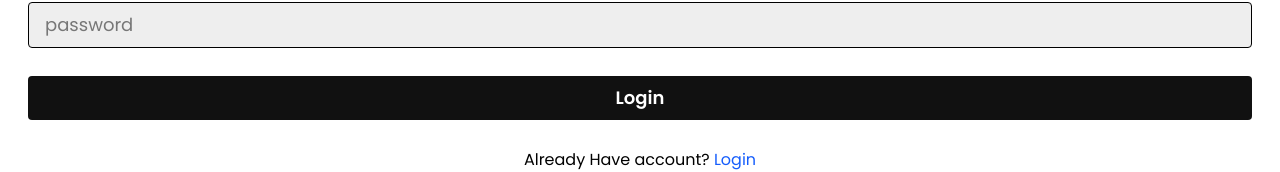
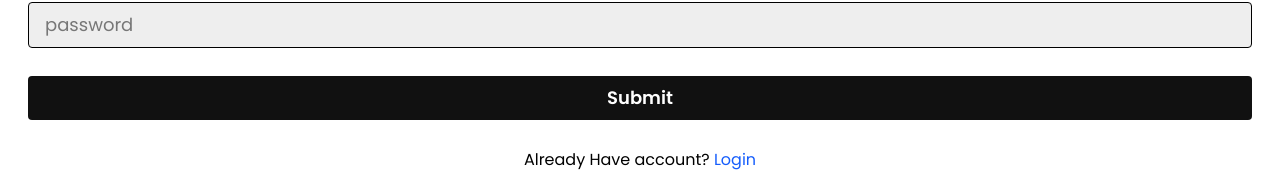
Before and after one commit to Anshuman1s/RideOn, a React (Vite) app in the folder Frontend/: page /captain-signup in a window 1280 px wide. Shown: the part 366-538 px from the top of the page. Built offline with nearby package versions, Linux system fonts and the light colour scheme.

Commit message:
Signup done

```diff
--- a/Frontend/src/pages/CaptainSignup.jsx
+++ b/Frontend/src/pages/CaptainSignup.jsx
@@ -20,7 +20,7 @@ const CaptainSignup = () => {
             email:email,
             password:password
           })
-          console.log(UserData);
+
 
 
           setFirstName('');
@@ -70,8 +70,8 @@ const CaptainSignup = () => {
         }}
         type="password"
         placeholder='password'/>
-        <button className='bg-[#111] text-white font-semibold mb-7 rounded px-4 py-2  w-full text-lg'>Login</button>
-        <p className='text-center' >Already Have account? <Link to={'/login'} className='text-blue-600'>Login</Link></p>
+        <button className='bg-[#111] text-white font-semibold mb-7 rounded px-4 py-2  w-full text-lg'>Submit</button>
+        <p className='text-center' >Already Have account? <Link to={'/captain-login'} className='text-blue-600'>Login</Link></p>
       </form>
        </div>
        <div className="">
--- a/Frontend/src/pages/Home.jsx
+++ b/Frontend/src/pages/Home.jsx
@@ -4,7 +4,7 @@ import {Link} from 'react-router-dom'
 const Home = () => {
   return (
     <div>
-      <div className="bg-cover bg-center bg-[url('https://images.unsplash.com/photo-1566243052021-d39ace07c392?q=80&w=1974&auto=format&fit=crop&ixlib=rb-4.1.0&ixid=M3wxMjA3fDB8MHxwaG90by1wYWdlfHx8fGVufDB8fHx8fA%3D%3D')] h-screen  pt-8 flex justify-between flex-col w-full bg-red-300">
+      <div className="bg-cover bg-center bg-[url('https://images.unsplash.com/photo-1566243052021-d39ace07c392?q=80&w=1974&auto=format&fit=crop&ixlib=rb-4.1.0&ixid=M3wxMjA3fDB8MHxwaG90by1wYWdlfHx8fGVufDB8fHx8fA%3D%3D')] h-screen  pt-8 flex justify-between flex-col w-full">
         <img className='w-25 ml-8 ' src={image} alt="" />
         <div className="bg-white pb-7 py-5 px-5">
           <h2 className='text-2xl font-bold'>Get Started with RideOn</h2>
--- a/Frontend/src/pages/UserSignup.jsx
+++ b/Frontend/src/pages/UserSignup.jsx
@@ -70,7 +70,7 @@ const UserSignup = () => {
         }}
         type="password"
         placeholder='password'/>
-        <button className='bg-[#111] text-white font-semibold mb-7 rounded px-4 py-2  w-full text-lg'>Login</button>
+        <button className='bg-[#111] text-white font-semibold mb-7 rounded px-4 py-2  w-full text-lg'>Submit</button>
         <p className='text-center' >Already Have account? <Link to={'/login'} className='text-blue-600'>Login</Link></p>
       </form>
        </div>
```
